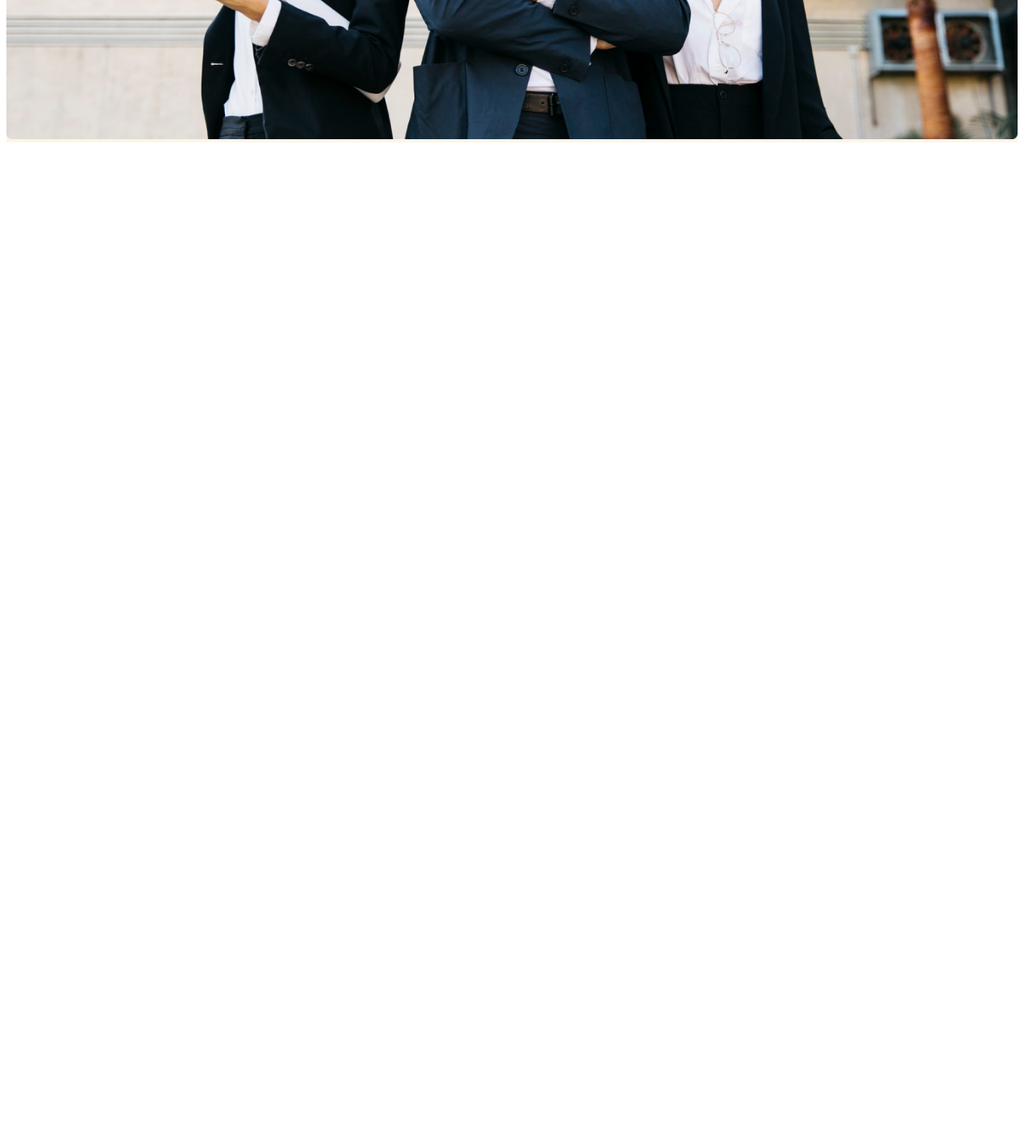
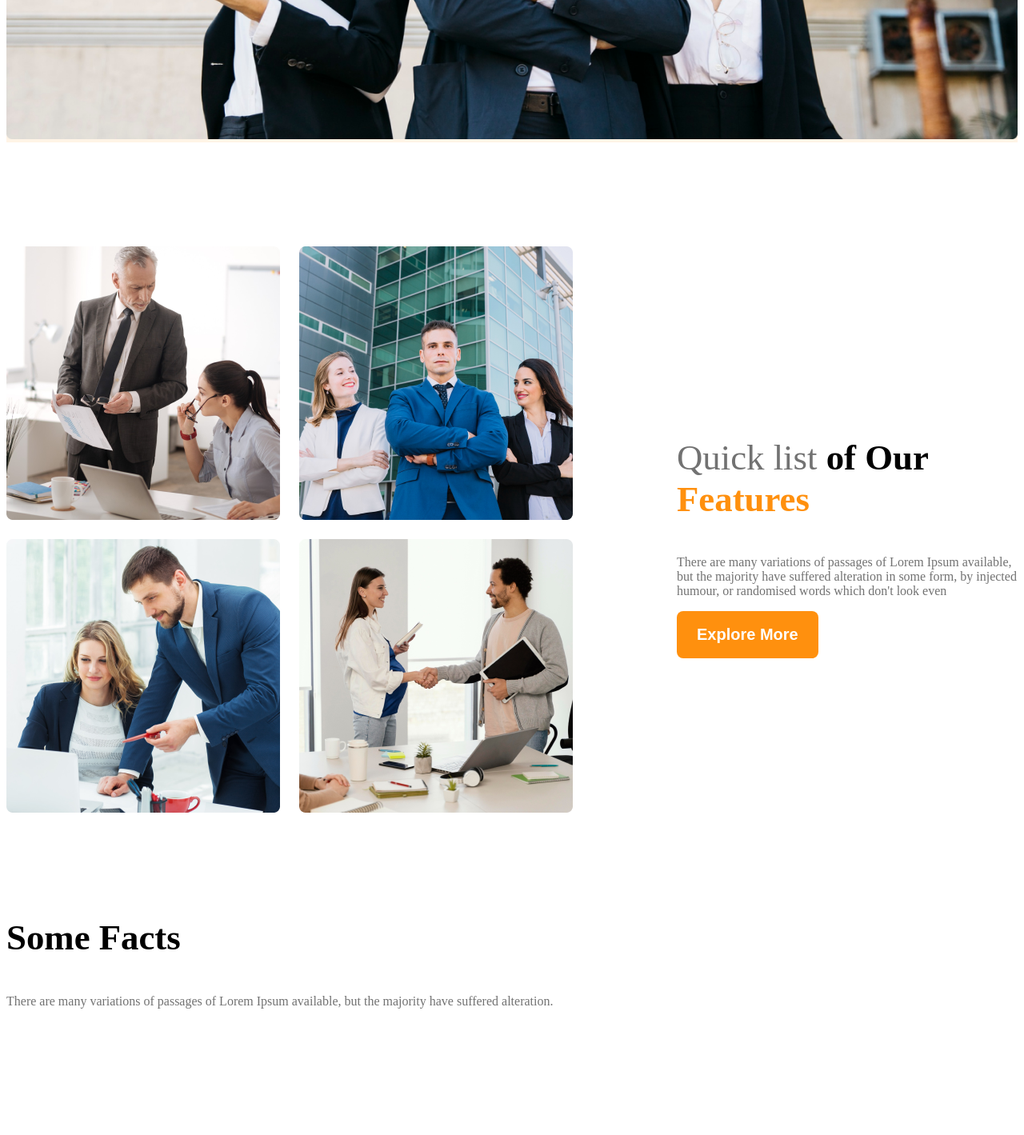
Before and after one commit to ibrahim-mia/g3-arcitects-website, a plain HTML site: page index.html in a window 1280 px wide. Shown: the part 994-2413 px from the top of the page at 80% size. Before the commit the page ends 1180 px from the top, so only its background shows below. Drawn offline with Linux system fonts and the light colour scheme.

Commit message:
made team responsie add fact structure

```diff
--- a/Styles/style.css
+++ b/Styles/style.css
@@ -13,7 +13,9 @@
 .display-flex{
     display: flex;
 }
-
+ .text-primary{
+    color: #FF900E;
+ }
 
 /* dark 02 */
 .text-gray{
@@ -38,6 +40,20 @@
     border: none;
 
 }
+main {
+    max-width: 1440px;
+    margin: 0 auto;
+
+}
+main > section{
+    margin-top: 130px;
+}
+.section-title{
+    font-size: 2.8rem;
+    font-weight: 700;
+
+}
+
 
 /* Header styles */
 
@@ -91,11 +107,51 @@
     width: 100%;
 }
 
+/* Team and Features related style */
+.teams{
+    align-items: center;
+}
+.team-img-container{
+    display: grid;
+    grid-template-columns: repeat(2, 1fr);
+    gap: 24px;
+}
+.our-features{
+    margin-left: 130px;
+    max-width: 530px;
+}
+
+#quick-list{
+    font-weight: 500;
+}
+
+
+
 
 /* responsive media queary */
 @media screen and (max-width: 576px) {
-    .navbar, .nav-link{
+    .navbar,
+    .nav-links,
+    .teams{
         flex-direction: column;
     }
 
+    .team-img-container{
+        grid-template-columns: repeat(1, 1fr);
+    }
+    .our-features{
+        margin-left: 20px;
+    }
 }
+
+/* Medium Siza device  */
+@media screen and (min-width: 576px) and(max-width: 992px) {
+    .teams{
+        flex-direction:column;
+
+    }
+
+    .our-features{
+        margin-left: 50px auto;
+    }
+}
--- a/index.html
+++ b/index.html
@@ -34,7 +34,64 @@
 
          <!-- Main Section Start  -->
            <main>
+               <section class="teams display-flex">
+                    <div class="team-img-container">
+                        <img src="images/team1.png" alt="Two Architec disscusing about design">
+                        <img src="images/team2.png" alt="">
+                        <img src="images/team3.png" alt="">
+                        <img src="images/team4.png" alt="">
 
+
+                    </div>
+                    <div class="our-features">
+                        <h3 class="section-title"><span id="quick-list" class="text-light-gray">Quick list</span>
+                                   <span>of Our</span> <br>
+                            <span class="text-primary">Features</span>
+                         </h3>
+                        <p class="features-description text-light-gray">
+                            There are many variations of passages of Lorem Ipsum
+                            available, but the majority have suffered alteration
+                             in some form, by injected humour,
+                             or randomised words which don't look even
+                        </p>
+                        <button class="btn-primary">Explore More</button>
+                    </div>
+               </section>
+
+                  <!-- feature will enjoy -->
+                   <section>
+                            <h3 class="section-title">Some Facts</h3>
+                            <p class="text-light-gray">There are many variations of passages of Lorem Ipsum available,
+                             but the majority have suffered alteration.</p>
+                             <!-- .fact*4>img.fact-icon+h4.fact-number+h5.fact-name -->
+                        <div class="fact">
+                            <img src="" alt="" class="fact-icon">
+                            <h4 class="fact-number"></h4>
+                            <h5 class="fact-name"></h5>
+                        </div>
+                        <div class="fact">
+                            <img src="" alt="" class="fact-icon">
+                            <h4 class="fact-number"></h4>
+                            <h5 class="fact-name"></h5>
+                        </div>
+                        <div class="fact">
+                            <img src="" alt="" class="fact-icon">
+                            <h4 class="fact-number"></h4>
+                            <h5 class="fact-name"></h5>
+                        </div>
+                        <div class="fact">
+                            <img src="" alt="" class="fact-icon">
+                            <h4 class="fact-number"></h4>
+                            <h5 class="fact-name"></h5>
+                        </div>
+
+                   </section>
+
+                   <!-- some facts -->
+
+                   <section class="some-facts">
+
+                   </section>
            </main>
 
            <!-- Main section End  -->
```
